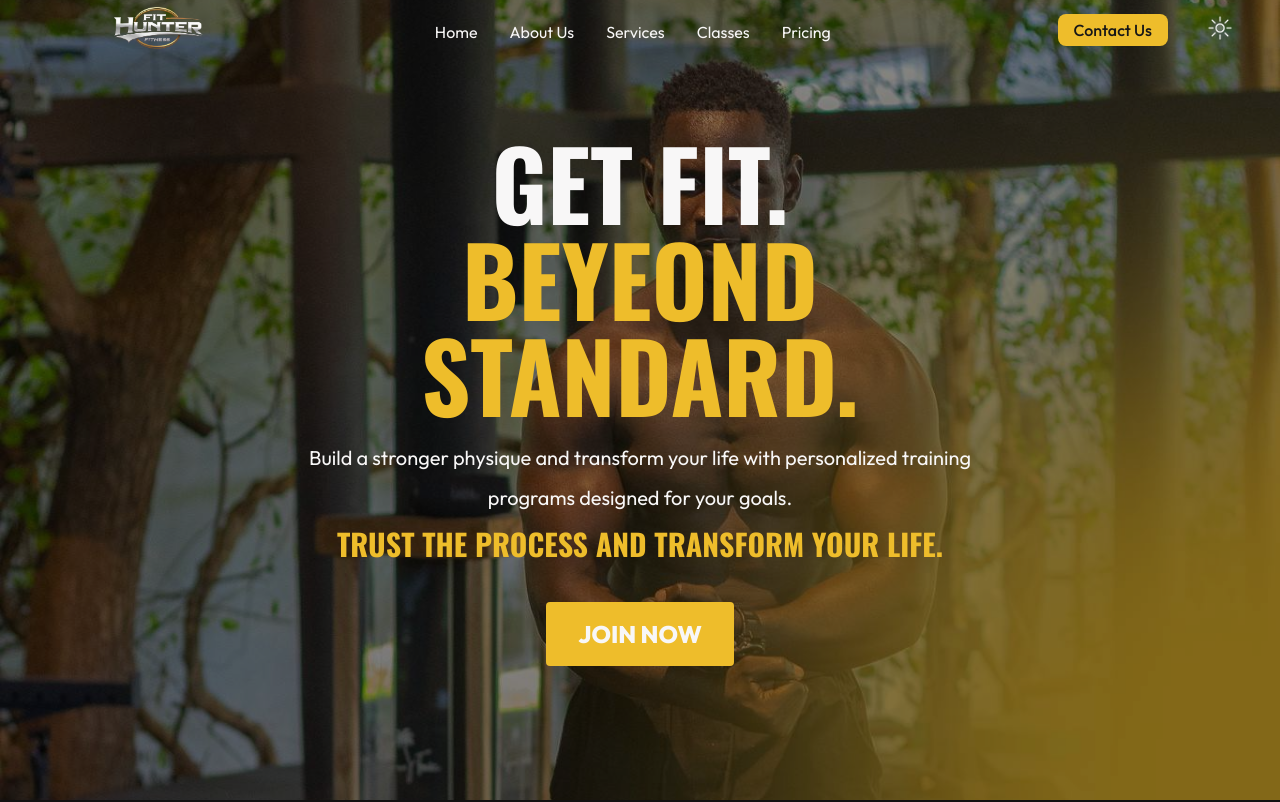
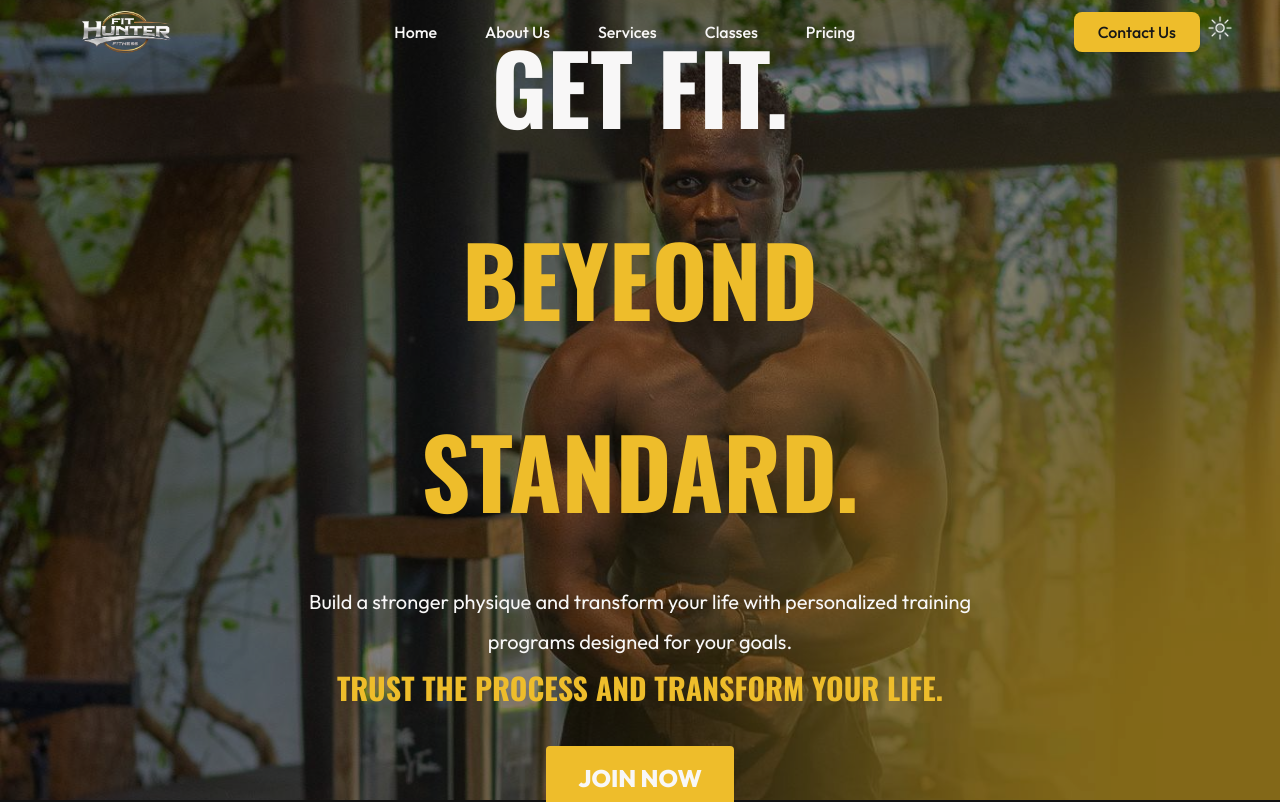
Before and after one commit to samziro/the-hunter, a React (Vite) app: page / in a window 1280 px wide. Shown: the top 802 px of the page. Built offline with nearby package versions, Linux system fonts and the light colour scheme.

Commit message:
first commit

```diff
--- a/src/components/about/About.jsx
+++ b/src/components/about/About.jsx
@@ -41,7 +41,7 @@ const About = () => {
           src={about_image}
           alt="about-me-image"
           data-aos="zoom-in-up"
-          className="w-3/4 rounded-md mx-auto"
+          className="w-full md:w-3/4 rounded-md mx-auto"
         />
         <div
           className="about-text flex flex-col gap-4 leading-8 text-text-lightFontText   dark:text-darkFontText"
--- a/src/components/footer/Footer.jsx
+++ b/src/components/footer/Footer.jsx
@@ -7,7 +7,7 @@ const Footer = () => {
   return (
     <div className="p-1 mx-.5 flex justify-between text-lightFontText dark:text-darkFontText md:px-28">
       <div className="rights">
-        <p>&copy; {`${new Date().getFullYear()} Hunter's world watamu.` }  Designed by <a className="font-bold" href="https://samuel-ziro.vercel.app">samtech</a></p>
+        <p className="text-sm md:text-base">&copy; {`${new Date().getFullYear()} ` }  Designed by <a className="font-bold" href="https://samuel-ziro.vercel.app">samtech</a></p>
       </div>
       <div className="back-top flex flex-col items-center">
         <Link to="Hero" smooth={true} offset={0} duration={500}>
--- a/src/components/hero/Hero.jsx
+++ b/src/components/hero/Hero.jsx
@@ -14,14 +14,14 @@ const Hero = () => {
         animate={{ opacity: 1 }}
         transition={{ delay: 1, duration: 2 }}
       >
-        <h1 className=" text-4xl leading-loose md:text-8xl cursor-pointer text-lightFontText z-10 font-extrabold mb-4">
+        <h1 className=" text-6xl text-center md:leading-loose md:text-8xl cursor-pointer text-lightFontText z-10 font-extrabold mb-4">
           GET FIT. <br /> <span> <h1 className="text-darkFontHeading">BEYEOND STANDARD.</h1></span>
         </h1 >
 
         <p className="leading-loose text-xl text-center text-lightFontText z-10 max-width:1/2">
           {`Build a stronger physique and transform your life with personalized training programs designed for your goals.`}
         </p>
-        <h3 className="text-darkFontHeading z-10 text-3xl font-bold my-2">TRUST THE PROCESS AND TRANSFORM YOUR LIFE.</h3>
+        <h3 className="text-darkFontHeading z-10 text-center text-3xl font-bold my-2">TRUST THE PROCESS AND TRANSFORM YOUR LIFE.</h3>
         <div className="see-more grid grid-cols-1 justify-items-center align-items-center z-10">
           <Link to="About" smooth={true} offset={-110} duration={500}>
             <button className="mt-8 py-4 px-8 rounded cursor-pointer text-2xl text-lightFontText bg-[#eebd2b] hover:bg-[#d8a800] font-extrabold ">
--- a/src/components/navbar/Navbar.jsx
+++ b/src/components/navbar/Navbar.jsx
@@ -1,5 +1,5 @@
 /* eslint-disable react/no-unescaped-entities */
-import { motion } from "framer-motion";
+import { motion, AnimatePresence } from "framer-motion";
 import { Link } from "react-scroll";
 import { useState, useEffect } from "react";
 import { FontAwesomeIcon } from "@fortawesome/react-fontawesome";
@@ -22,23 +22,22 @@ const Navbar = () => {
 
   useEffect(() => {
     Aos.init({ duration: 500 });
-
-    const handleScroll = () => {
-      setScrolled(window.scrollY > 50);
-    };
-
+    const handleScroll = () => setScrolled(window.scrollY > 50);
     window.addEventListener("scroll", handleScroll);
     return () => window.removeEventListener("scroll", handleScroll);
   }, []);
 
-  const toggleMenu = () => {
-    setIsOpen(!isOpen);
-  };
+  const toggleMenu = () => setIsOpen(!isOpen);
 
   const renderNavItems = () =>
-    navItems.map(({ to, label, offset }) => (
-      <li
+    navItems.map(({ to, label, offset }, i) => (
+      <motion.li
         key={to}
+        whileHover={{ scale: 1.05, color: "#4F46E5" }}
+        whileTap={{ scale: 0.95 }}
+        initial={{ opacity: 0, y: -10 }}
+        animate={{ opacity: 1, y: 0 }}
+        transition={{ delay: i * 0.1 }}
         className="hover:underline decoration-inherit decoration-2 underline-offset-4"
       >
         <Link
@@ -46,54 +45,88 @@ const Navbar = () => {
           smooth={true}
           offset={offset}
           duration={500}
-          onClick={toggleMenu}
+          onClick={() => setIsOpen(false)}
+          className="block px-2 py-1"
         >
           {label}
         </Link>
-      </li>
+      </motion.li>
     ));
 
   return (
-    <motion.div
-      className={`z-30 fixed w-full md:px-28 flex justify-between items-center py-1 transition-colors duration-300 ${
-        scrolled ? "bg-lightTheme text-lightFontHeading dark:bg-darkTheme shadow" : "bg-transparent"
+    <motion.nav
+      className={`z-30 fixed w-full flex justify-between items-center px-4 md:px-20 py-2 transition-colors duration-300 ${
+        scrolled
+          ? "bg-lightTheme text-lightFontHeading dark:bg-darkTheme shadow"
+          : "bg-transparent text-lightFontText"
       }`}
-      initial={{ y: -250 }}
+      initial={{ y: -100 }}
       animate={{ y: 0 }}
-      transition={{ delay: 0.2, duration: 0.5, type: "spring", stiffness: 120 }}
+      transition={{ delay: 0.1, duration: 0.5, type: "spring", stiffness: 120 }}
     >
-      <div className="logo">
+      {/* Logo */}
+      <div className="logo flex items-center">
         <Link to="Hero" smooth={true} offset={0} duration={500}>
-          <img className="w-24" src={logo} alt="personal-trainer" />
+          <img
+            className="w-20 md:w-24 cursor-pointer"
+            src={logo}
+            alt="personal-trainer"
+          />
         </Link>
       </div>
 
-      <div className="links relative">
-        <ul
-          className={`md:flex md:justify-between md:items-center md:gap-8 cursor-pointer md:pt-2 ${
-            isOpen ? "block" : "hidden"
-          } md:flex-row flex flex-col items-center gap-4 absolute md:relative top-full left-0 w-full md:w-auto bg-white md:bg-transparent p-4 md:p-0
-          ${scrolled ? "text-lightFontHeading dark:text-lightFontText" : "text-lightFontText"}`}
-        >
-          {renderNavItems()}
-        </ul>
+      {/* Desktop Menu */}
+      <ul className="hidden md:flex md:gap-8 font-medium">{renderNavItems()}</ul>
 
+      {/* Mobile Menu Toggle */}
       <button
-          className="md:hidden block focus:outline-none absolute right-2 -mt-3"
+        className="md:hidden block focus:outline-none z-40"
         onClick={toggleMenu}
+        aria-label="Toggle navigation menu"
       >
         <FontAwesomeIcon icon={isOpen ? faTimes : faBars} size="lg" />
       </button>
-      </div>
 
-      <div className="join-btn font-medium">
+      {/* Mobile Dropdown */}
+      <AnimatePresence>
+        {isOpen && (
+          <motion.div
+            className="absolute top-full left-0 w-full bg-white dark:bg-darkTheme shadow-md md:hidden"
+            initial={{ opacity: 0, y: -20 }}
+            animate={{ opacity: 1, y: 0 }}
+            exit={{ opacity: 0, y: -20 }}
+            transition={{ duration: 0.3 }}
+          >
+            <ul className="flex flex-col items-center gap-4 py-6 font-medium">
+              {renderNavItems()}
+              <motion.li
+                whileHover={{ scale: 1.05 }}
+                whileTap={{ scale: 0.95 }}
+              >
                 <Link to="Contact" smooth={true} offset={-270} duration={500}>
-          <button className="hidden md:block mt-1 py-1 px-4 rounded-lg text-lightFontHeading bg-btnDarkTheme ">
+                  <button className="mt-2 py-2 px-6 rounded-lg text-white bg-btnDarkTheme shadow">
                     Contact Us
                   </button>
                 </Link>
+              </motion.li>
+            </ul>
+          </motion.div>
+        )}
+      </AnimatePresence>
+
+      {/* Desktop Button */}
+      <div className="hidden md:block">
+        <Link to="Contact" smooth={true} offset={-270} duration={500}>
+          <motion.button
+            whileHover={{ scale: 1.05 }}
+            whileTap={{ scale: 0.95 }}
+            className="py-2 px-6 rounded-lg text-lightFontHeading bg-btnDarkTheme font-medium shadow"
+          >
+            Contact Us
+          </motion.button>
+        </Link>
       </div>
-    </motion.div>
+    </motion.nav>
   );
 };
 
```
Lines whose indentation alone changed are shown as unchanged.
